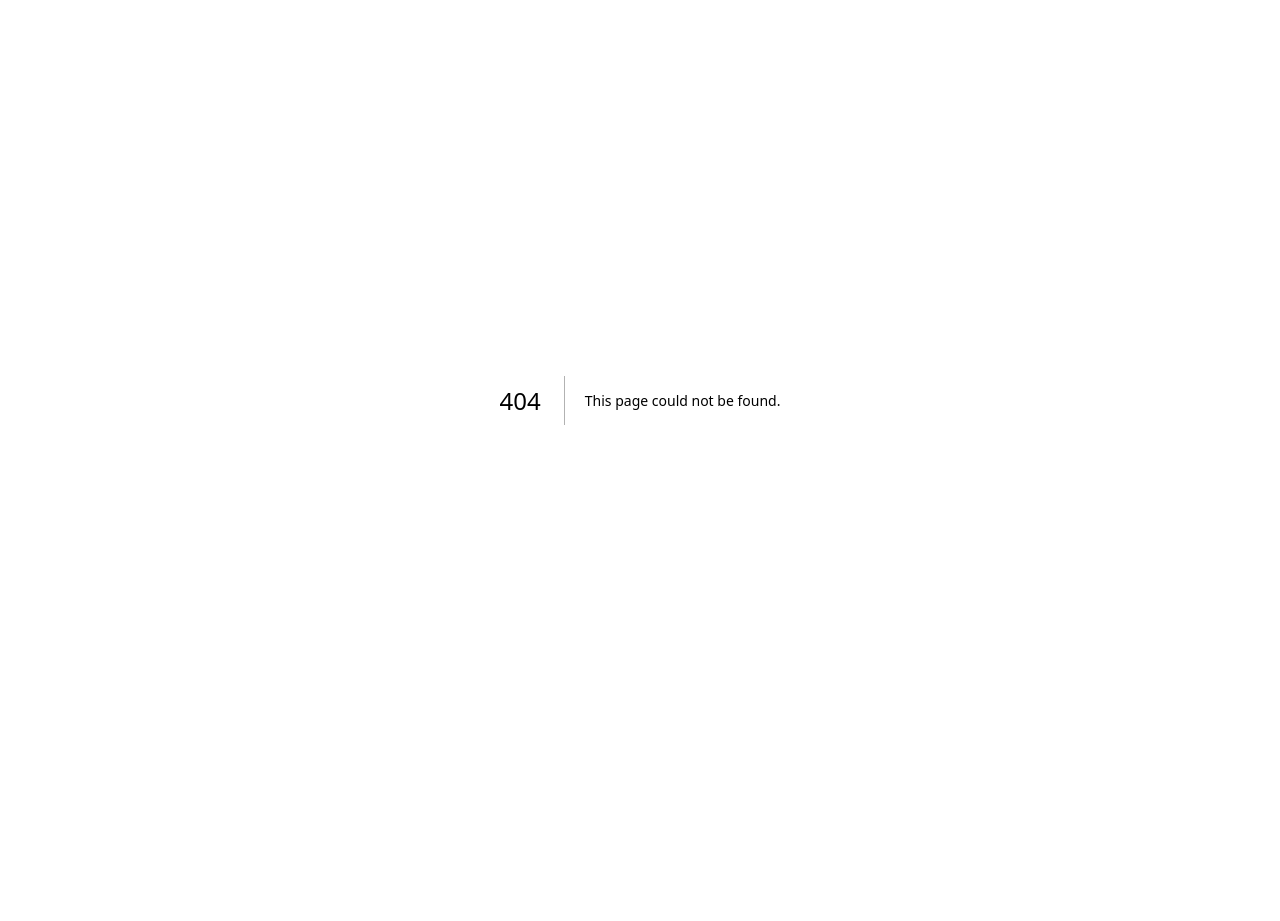
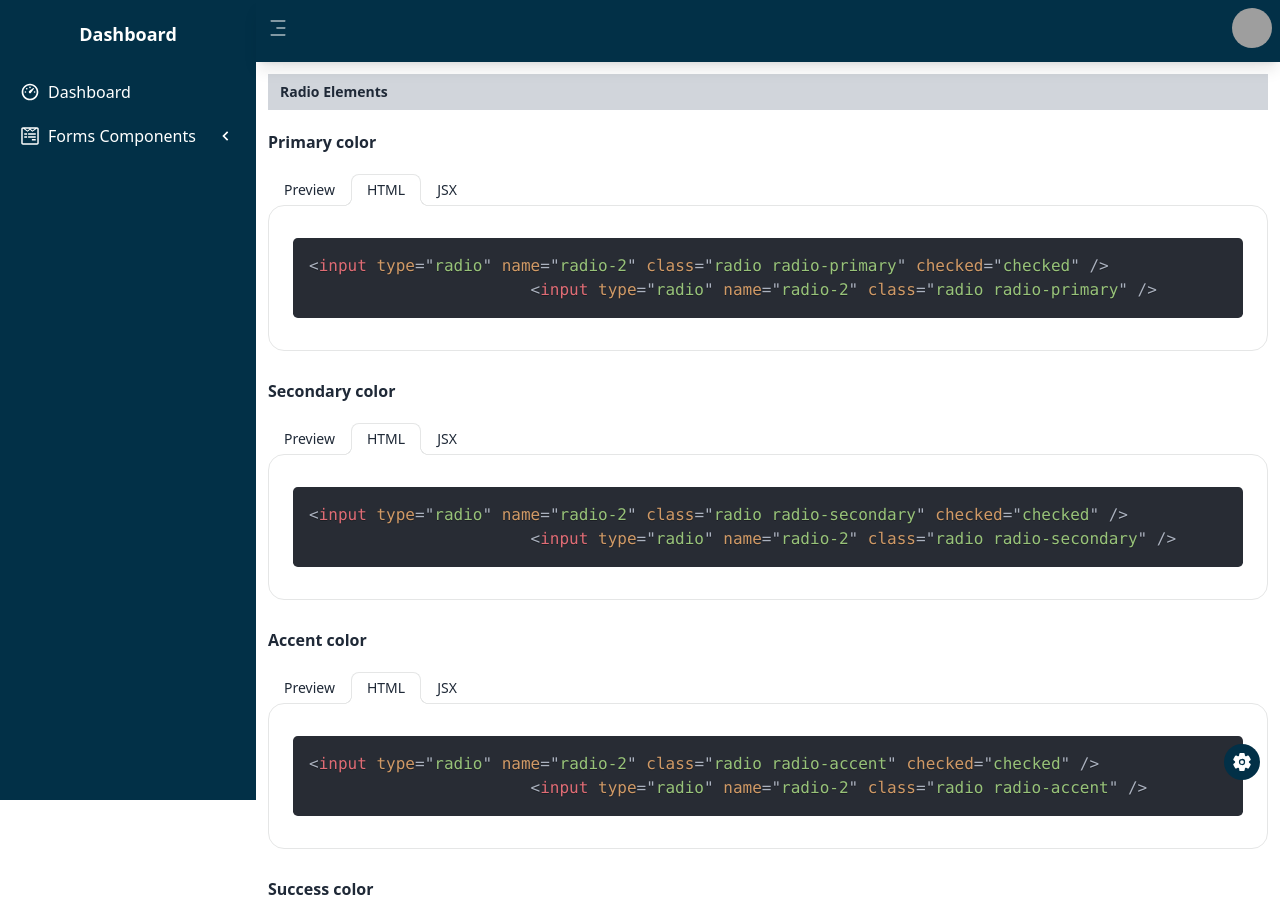
Before and after one commit to devmohamedesmail/Next-js-Dashboard, a Next.js app: page /pages/dashboard/forms/radio in a window 1280 px wide. Before the commit this address had no page. Shown: the top 921 px of the page. Before the commit the page ends 800 px from the top, so only its background shows below. Built offline with nearby package versions, Linux system fonts and the light colour scheme; grey boxes are pictures that could not be loaded.

Commit message:
create Radio Page components

```diff
--- a/app/components/Sidebar.jsx
+++ b/app/components/Sidebar.jsx
@@ -18,6 +18,7 @@ export default function Sidebar({ isSidebarOpen, setSidebarOpen }) {
     const formsLinks = [
         { label: "Input Elements", href: "/pages/dashboard/forms/inputs" },
         { label: "Select Elements", href: "/pages/dashboard/forms/select" },
+        { label: "Radio Elements", href: "/pages/dashboard/forms/radio" },
 
     ]
 
--- /dev/null
+++ b/app/pages/dashboard/forms/radio/page.jsx
@@ -0,0 +1,183 @@
+import CustomPageTitle from '@/app/components/CustomPageTitle'
+import CustomPreviewCode from '@/app/components/CustomPreviewCode'
+import React from 'react'
+
+export default function RadioElement() {
+    return (
+        <div>
+            <CustomPageTitle title="Radio Elements" />
+            <div className='grid gap-7'>
+                <div>
+                    <CustomPreviewCode
+                        title="Primary color"
+                        preview={
+                            <>
+                                <input type="radio" name="radio-2" className="radio radio-primary mx-2" defaultChecked />
+                                <input type="radio" name="radio-2" className="radio radio-primary mx-2" />
+                            </>}
+                        htmlcode={`<input type="radio" name="radio-2" class="radio radio-primary" checked="checked" />
+                       <input type="radio" name="radio-2" class="radio radio-primary" />`
+                        }
+                        jsxcode={`<input type="radio" name="radio-2" className="radio radio-primary" defaultChecked />
+                                      <input type="radio" name="radio-2" className="radio radio-primary" />`}
+                    />
+                </div>
+                <div>
+                    <CustomPreviewCode
+                        title="Secondary color"
+                        preview={
+                            <>
+                                <input type="radio" name="radio-2" className="radio radio-secondary mx-2" defaultChecked />
+                                <input type="radio" name="radio-2" className="radio radio-secondary mx-2" />
+                            </>}
+                        htmlcode={`<input type="radio" name="radio-2" class="radio radio-secondary" checked="checked" />
+                       <input type="radio" name="radio-2" class="radio radio-secondary" />`
+                        }
+                        jsxcode={`<input type="radio" name="radio-2" className="radio radio-secondary" defaultChecked />
+                                      <input type="radio" name="radio-2" className="radio radio-secondary" />`}
+                    />
+                </div>
+
+
+
+
+                <div>
+                    <CustomPreviewCode
+                        title="Accent color"
+                        preview={
+                            <>
+                                <input type="radio" name="radio-2" className="radio radio-accent mx-2" defaultChecked />
+                                <input type="radio" name="radio-2" className="radio radio-accent mx-2" />
+                            </>}
+                        htmlcode={`<input type="radio" name="radio-2" class="radio radio-accent" checked="checked" />
+                       <input type="radio" name="radio-2" class="radio radio-accent" />`
+                        }
+                        jsxcode={`<input type="radio" name="radio-2" className="radio radio-accent" defaultChecked />
+                                      <input type="radio" name="radio-2" className="radio radio-accent" />`}
+                    />
+                </div>
+
+
+
+                <div>
+                    <CustomPreviewCode
+                        title="Success color"
+                        preview={
+                            <>
+                                <input type="radio" name="radio-2" className="radio radio-success mx-2" defaultChecked />
+                                <input type="radio" name="radio-2" className="radio radio-success mx-2" />
+                            </>}
+                        htmlcode={`<input type="radio" name="radio-2" class="radio radio-success" checked="checked" />
+                       <input type="radio" name="radio-2" class="radio radio-success" />`
+                        }
+                        jsxcode={`<input type="radio" name="radio-2" className="radio radio-success" defaultChecked />
+                                      <input type="radio" name="radio-2" className="radio radio-success" />`}
+                    />
+                </div>
+
+
+
+                <div>
+                    <CustomPreviewCode
+                        title="Warning color"
+                        preview={
+                            <>
+                                <input type="radio" name="radio-2" className="radio radio-warning mx-2" defaultChecked />
+                                <input type="radio" name="radio-2" className="radio radio-warning mx-2" />
+                            </>}
+                        htmlcode={`<input type="radio" name="radio-2" class="radio radio-warning" checked="checked" />
+                       <input type="radio" name="radio-2" class="radio radio-warning" />`
+                        }
+                        jsxcode={`<input type="radio" name="radio-2" className="radio radio-warning" defaultChecked />
+                                      <input type="radio" name="radio-2" className="radio radio-warning" />`}
+                    />
+                </div>
+
+
+                <div>
+                    <CustomPreviewCode
+                        title="Info color"
+                        preview={
+                            <>
+                                <input type="radio" name="radio-2" className="radio radio-info mx-2" defaultChecked />
+                                <input type="radio" name="radio-2" className="radio radio-info mx-2" />
+                            </>}
+                        htmlcode={`<input type="radio" name="radio-2" class="radio radio-info" checked="checked" />
+                       <input type="radio" name="radio-2" class="radio radio-info" />`
+                        }
+                        jsxcode={`<input type="radio" name="radio-2" className="radio radio-info" defaultChecked />
+                                      <input type="radio" name="radio-2" className="radio radio-info" />`}
+                    />
+                </div>
+
+
+                <div>
+                    <CustomPreviewCode
+                        title="Error color"
+                        preview={
+                            <>
+                                <input type="radio" name="radio-2" className="radio radio-error mx-2" defaultChecked />
+                                <input type="radio" name="radio-2" className="radio radio-error mx-2" />
+                            </>}
+                        htmlcode={`<input type="radio" name="radio-2" class="radio radio-error" checked="checked" />
+                       <input type="radio" name="radio-2" class="radio radio-error" />`
+                        }
+                        jsxcode={`<input type="radio" name="radio-2" className="radio radio-error" defaultChecked />
+                                      <input type="radio" name="radio-2" className="radio radio-error" />`}
+                    />
+                </div>
+
+
+                <div>
+                    <CustomPreviewCode
+                        title="With label and form-control and custom colors!"
+                        preview={
+                            <>
+                                <div className="form-control">
+                                    <label className="label cursor-pointer">
+                                        <span className="label-text">Red pill</span>
+                                        <input type="radio" name="radio-10" className="radio checked:bg-red-500" defaultChecked />
+                                    </label>
+                                </div>
+                                <div className="form-control">
+                                    <label className="label cursor-pointer">
+                                        <span className="label-text">Blue pill</span>
+                                        <input type="radio" name="radio-10" className="radio checked:bg-blue-500" defaultChecked />
+                                    </label>
+                                </div>
+                            </>}
+                        htmlcode={`<div class="form-control">
+  <label class="label cursor-pointer">
+    <span class="label-text">Red pill</span>
+    <input type="radio" name="radio-10" class="radio checked:bg-red-500" checked="checked" />
+  </label>
+</div>
+<div class="form-control">
+  <label class="label cursor-pointer">
+    <span class="label-text">Blue pill</span>
+    <input type="radio" name="radio-10" class="radio checked:bg-blue-500" checked="checked" />
+  </label>
+</div>`
+                        }
+                        jsxcode={`<div className="form-control">
+  <label className="label cursor-pointer">
+    <span className="label-text">Red pill</span>
+    <input type="radio" name="radio-10" className="radio checked:bg-red-500" defaultChecked />
+  </label>
+</div>
+<div className="form-control">
+  <label className="label cursor-pointer">
+    <span className="label-text">Blue pill</span>
+    <input type="radio" name="radio-10" className="radio checked:bg-blue-500" defaultChecked />
+  </label>
+</div>`}
+                    />
+                </div>
+
+
+
+
+            </div>
+        </div>
+    )
+}
--- a/app/pages/dashboard/layout.jsx
+++ b/app/pages/dashboard/layout.jsx
@@ -17,7 +17,7 @@ export default function DashboardLayout({ children }) {
       <div className='flex-1 '>
         <DashboardHeader isSidebarOpen={isSidebarOpen} setSidebarOpen={setSidebarOpen} />
         {/* Main Content */}
-        <main className="flex-1 h-screen px-3  relative mt-3">{children}
+        <main className="flex-1  px-3  relative mt-3 pb-28">{children}
 
           <SettingSection />
         </main>
```
